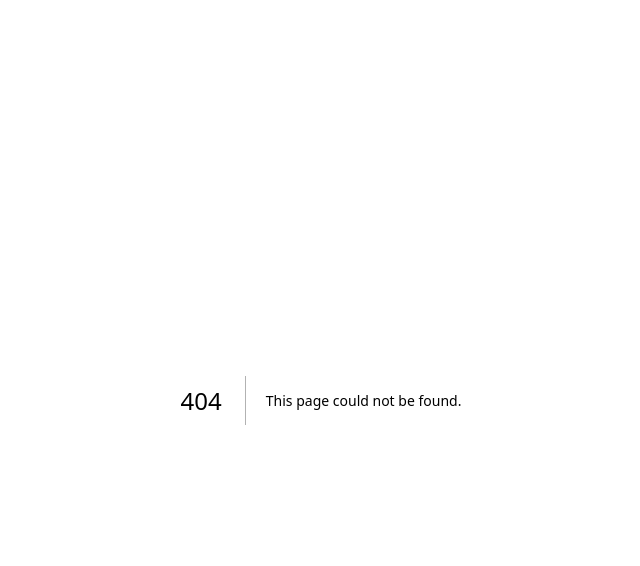
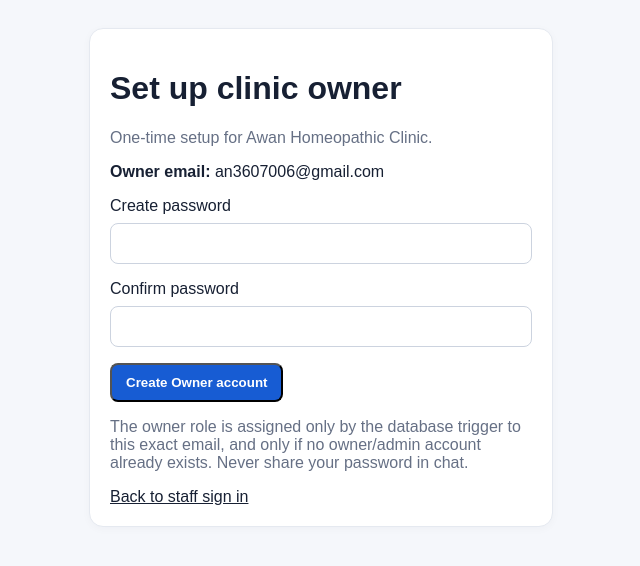
Before and after one commit to servicesalways789-droid/awan-homeopathic-clinic, a Next.js app: page /setup-owner in a window 1280 px wide. Before the commit this address had no page. Shown: the top 566 px of the page, without its empty margins (319-959 px from the left). Built offline with nearby package versions, Linux system fonts and the light colour scheme.

Commit message:
Add one-time secure owner account setup

```diff
--- /dev/null
+++ b/src/app/setup-owner/page.tsx
@@ -0,0 +1,9 @@
+"use client";
+import {useState} from "react";
+import {createClient} from "@/lib/supabase/client";
+const OWNER_EMAIL="an3607006@gmail.com";
+export default function SetupOwner(){
+ const [password,setPassword]=useState("");const [confirm,setConfirm]=useState("");const [message,setMessage]=useState("");const [busy,setBusy]=useState(false);
+ async function submit(e:React.FormEvent){e.preventDefault();if(password.length<12){setMessage("Use at least 12 characters for your password.");return;}if(password!==confirm){setMessage("Passwords do not match.");return;}setBusy(true);setMessage("");try{const supabase=createClient();const {data,error}=await supabase.auth.signUp({email:OWNER_EMAIL,password,options:{emailRedirectTo:window.location.origin+"/"}});if(error)throw error;if(data.session){window.location.href="/";return;}setMessage("Signup request submitted. Check "+OWNER_EMAIL+" for the verification email, then use the link to activate your Owner account.");}catch(err){setMessage(err instanceof Error?err.message:"Could not start owner setup. If this email already has an account, use Forgot password on the login page.");}finally{setBusy(false);}}
+ return <main className="shell" style={{maxWidth:520}}><div className="card"><h1>Set up clinic owner</h1><p className="muted">One-time setup for Awan Homeopathic Clinic.</p><p><b>Owner email:</b> {OWNER_EMAIL}</p><form onSubmit={submit}><label>Create password</label><input required minLength={12} type="password" autoComplete="new-password" value={password} onChange={e=>setPassword(e.target.value)} style={{display:"block",width:"100%",padding:12,margin:"8px 0 16px",border:"1px solid #ccd3df",borderRadius:8}}/><label>Confirm password</label><input required minLength={12} type="password" autoComplete="new-password" value={confirm} onChange={e=>setConfirm(e.target.value)} style={{display:"block",width:"100%",padding:12,margin:"8px 0 16px",border:"1px solid #ccd3df",borderRadius:8}}/><button className="btn" disabled={busy}>{busy?"Setting up…":"Create Owner account"}</button></form>{message&&<p role="status">{message}</p>}<p className="muted">The owner role is assigned only by the database trigger to this exact email, and only if no owner/admin account already exists. Never share your password in chat.</p><a href="/login">Back to staff sign in</a></div></main>
+}
```
